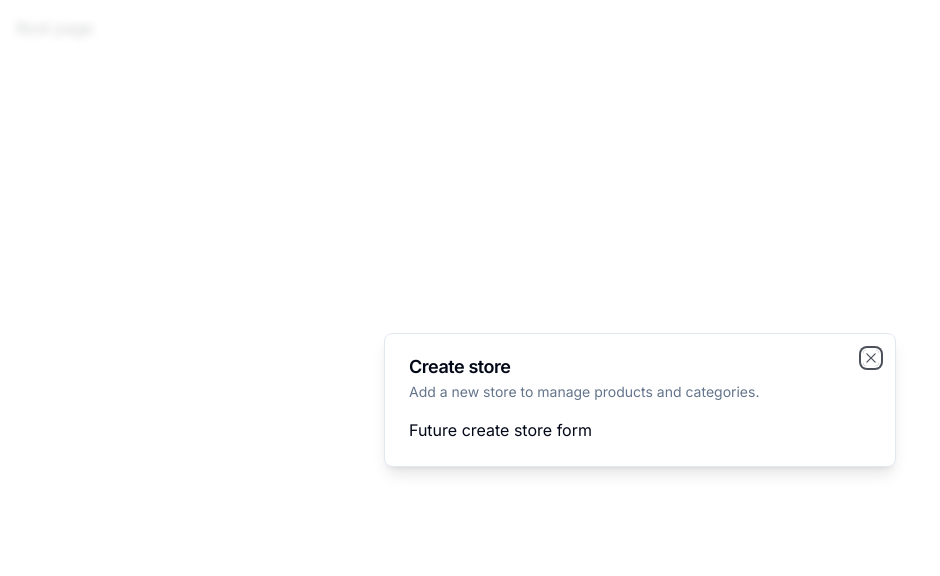
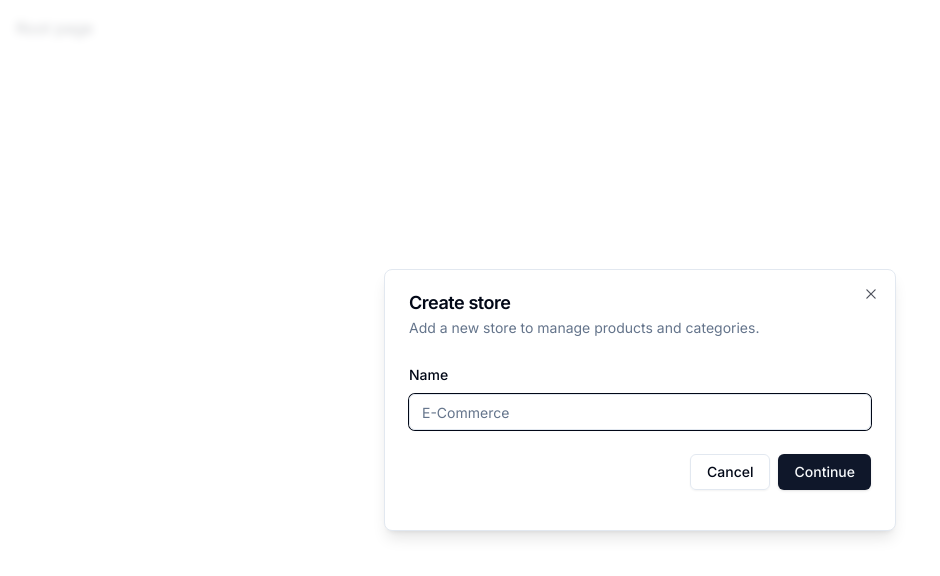
Before and after one commit to sheikhmahmudulhasanshium/E-commerce-full-stack, a Next.js app: page / in a window 1280 px wide. Shown: the top 576 px of the page, without its empty margins (0-940 px from the left). Built offline with nearby package versions, Linux system fonts and the light colour scheme.

Commit message:
form added with zod validation

```diff
--- a/app/(root)/page.tsx
+++ b/app/(root)/page.tsx
@@ -1,7 +1,6 @@
 "use client";
 
 import { useEffect } from "react";
-import { useParams } from "next/navigation";
 
 import { useStoreModal } from "@/hooks/use-store-modal";
 
--- a/components/modals/store-modal.tsx
+++ b/components/modals/store-modal.tsx
@@ -1,15 +1,57 @@
 "use client"
-
+import * as z from "zod"
 import { useStoreModal } from "@/hooks/use-store-modal"
 import { Modal } from "../ui/modal"
+import { useForm } from "react-hook-form"
+import { zodResolver } from "@hookform/resolvers/zod"
+import { Form, FormControl, FormField, FormItem, FormLabel, FormMessage } from "../ui/form"
+import { Input } from "../ui/input"
+import { Button } from "../ui/button"
+const formSchema=z.object({
+    //atleast 1 character is required
+    name:z.string().min(1),
+})
 export const StoreModal=()=>{
     const storeModal=useStoreModal()
-
-
+    const form=useForm<z.infer<typeof formSchema>>({
+        resolver: zodResolver(formSchema),
+        defaultValues:{
+            name:""
+        }
+    })
+    const onSubmit=async (values:z.infer<typeof formSchema>)=>{
+        console.log(values)
+    }
     return(
     <Modal title="Create store" description="Add a new store to manage products and categories."
     isOpen={storeModal.isOpen} onClose={storeModal.onClose}
     >
-       Future  create store form
+        <div>
+            <div className="py-2 pb-4 space-y-4">
+                <Form {...form}>
+                    <form onSubmit={form.handleSubmit(onSubmit)}>
+                        <FormField
+                        control={form.control}
+                        name="name"
+                        render={({field})=>(
+                            <FormItem>
+                                <FormLabel>Name</FormLabel>
+                                <FormControl>
+                                    <Input placeholder="E-Commerce" {...field}/>
+                                </FormControl>
+                                <FormMessage></FormMessage>
+                            </FormItem>
+                        )}
+                        />
+                        <div className="flex items-center justify-end w-full pt-6 space-x-2">
+                           <Button variant="outline" onClick={storeModal.onClose}>Cancel</Button>
+                           {/*type="submit" will trigger onSubmit props*/}
+                           <Button type="submit">Continue</Button>
+                        </div>
+                    </form>
+                </Form>
+            </div>
+        </div>
+
     </Modal>)
 }
--- /dev/null
+++ b/components/ui/form.tsx
@@ -0,0 +1,176 @@
+import * as React from "react"
+import * as LabelPrimitive from "@radix-ui/react-label"
+import { Slot } from "@radix-ui/react-slot"
+import {
+  Controller,
+  ControllerProps,
+  FieldPath,
+  FieldValues,
+  FormProvider,
+  useFormContext,
+} from "react-hook-form"
+
+import { cn } from "@/lib/utils"
+import { Label } from "@/components/ui/label"
+
+const Form = FormProvider
+
+type FormFieldContextValue<
+  TFieldValues extends FieldValues = FieldValues,
+  TName extends FieldPath<TFieldValues> = FieldPath<TFieldValues>
+> = {
+  name: TName
+}
+
+const FormFieldContext = React.createContext<FormFieldContextValue>(
+  {} as FormFieldContextValue
+)
+
+const FormField = <
+  TFieldValues extends FieldValues = FieldValues,
+  TName extends FieldPath<TFieldValues> = FieldPath<TFieldValues>
+>({
+  ...props
+}: ControllerProps<TFieldValues, TName>) => {
+  return (
+    <FormFieldContext.Provider value={{ name: props.name }}>
+      <Controller {...props} />
+    </FormFieldContext.Provider>
+  )
+}
+
+const useFormField = () => {
+  const fieldContext = React.useContext(FormFieldContext)
+  const itemContext = React.useContext(FormItemContext)
+  const { getFieldState, formState } = useFormContext()
+
+  const fieldState = getFieldState(fieldContext.name, formState)
+
+  if (!fieldContext) {
+    throw new Error("useFormField should be used within <FormField>")
+  }
+
+  const { id } = itemContext
+
+  return {
+    id,
+    name: fieldContext.name,
+    formItemId: `${id}-form-item`,
+    formDescriptionId: `${id}-form-item-description`,
+    formMessageId: `${id}-form-item-message`,
+    ...fieldState,
+  }
+}
+
+type FormItemContextValue = {
+  id: string
+}
+
+const FormItemContext = React.createContext<FormItemContextValue>(
+  {} as FormItemContextValue
+)
+
+const FormItem = React.forwardRef<
+  HTMLDivElement,
+  React.HTMLAttributes<HTMLDivElement>
+>(({ className, ...props }, ref) => {
+  const id = React.useId()
+
+  return (
+    <FormItemContext.Provider value={{ id }}>
+      <div ref={ref} className={cn("space-y-2", className)} {...props} />
+    </FormItemContext.Provider>
+  )
+})
+FormItem.displayName = "FormItem"
+
+const FormLabel = React.forwardRef<
+  React.ElementRef<typeof LabelPrimitive.Root>,
+  React.ComponentPropsWithoutRef<typeof LabelPrimitive.Root>
+>(({ className, ...props }, ref) => {
+  const { error, formItemId } = useFormField()
+
+  return (
+    <Label
+      ref={ref}
+      className={cn(error && "text-destructive", className)}
+      htmlFor={formItemId}
+      {...props}
+    />
+  )
+})
+FormLabel.displayName = "FormLabel"
+
+const FormControl = React.forwardRef<
+  React.ElementRef<typeof Slot>,
+  React.ComponentPropsWithoutRef<typeof Slot>
+>(({ ...props }, ref) => {
+  const { error, formItemId, formDescriptionId, formMessageId } = useFormField()
+
+  return (
+    <Slot
+      ref={ref}
+      id={formItemId}
+      aria-describedby={
+        !error
+          ? `${formDescriptionId}`
+          : `${formDescriptionId} ${formMessageId}`
+      }
+      aria-invalid={!!error}
+      {...props}
+    />
+  )
+})
+FormControl.displayName = "FormControl"
+
+const FormDescription = React.forwardRef<
+  HTMLParagraphElement,
+  React.HTMLAttributes<HTMLParagraphElement>
+>(({ className, ...props }, ref) => {
+  const { formDescriptionId } = useFormField()
+
+  return (
+    <p
+      ref={ref}
+      id={formDescriptionId}
+      className={cn("text-[0.8rem] text-muted-foreground", className)}
+      {...props}
+    />
+  )
+})
+FormDescription.displayName = "FormDescription"
+
+const FormMessage = React.forwardRef<
+  HTMLParagraphElement,
+  React.HTMLAttributes<HTMLParagraphElement>
+>(({ className, children, ...props }, ref) => {
+  const { error, formMessageId } = useFormField()
+  const body = error ? String(error?.message) : children
+
+  if (!body) {
+    return null
+  }
+
+  return (
+    <p
+      ref={ref}
+      id={formMessageId}
+      className={cn("text-[0.8rem] font-medium text-destructive", className)}
+      {...props}
+    >
+      {body}
+    </p>
+  )
+})
+FormMessage.displayName = "FormMessage"
+
+export {
+  useFormField,
+  Form,
+  FormItem,
+  FormLabel,
+  FormControl,
+  FormDescription,
+  FormMessage,
+  FormField,
+}
--- /dev/null
+++ b/components/ui/input.tsx
@@ -0,0 +1,25 @@
+import * as React from "react"
+
+import { cn } from "@/lib/utils"
+
+export interface InputProps
+  extends React.InputHTMLAttributes<HTMLInputElement> {}
+
+const Input = React.forwardRef<HTMLInputElement, InputProps>(
+  ({ className, type, ...props }, ref) => {
+    return (
+      <input
+        type={type}
+        className={cn(
+          "flex h-9 w-full rounded-md border border-input bg-transparent px-3 py-1 text-sm shadow-sm transition-colors file:border-0 file:bg-transparent file:text-sm file:font-medium placeholder:text-muted-foreground focus-visible:outline-none focus-visible:ring-1 focus-visible:ring-ring disabled:cursor-not-allowed disabled:opacity-50",
+          className
+        )}
+        ref={ref}
+        {...props}
+      />
+    )
+  }
+)
+Input.displayName = "Input"
+
+export { Input }
--- /dev/null
+++ b/components/ui/label.tsx
@@ -0,0 +1,26 @@
+"use client"
+
+import * as React from "react"
+import * as LabelPrimitive from "@radix-ui/react-label"
+import { cva, type VariantProps } from "class-variance-authority"
+
+import { cn } from "@/lib/utils"
+
+const labelVariants = cva(
+  "text-sm font-medium leading-none peer-disabled:cursor-not-allowed peer-disabled:opacity-70"
+)
+
+const Label = React.forwardRef<
+  React.ElementRef<typeof LabelPrimitive.Root>,
+  React.ComponentPropsWithoutRef<typeof LabelPrimitive.Root> &
+    VariantProps<typeof labelVariants>
+>(({ className, ...props }, ref) => (
+  <LabelPrimitive.Root
+    ref={ref}
+    className={cn(labelVariants(), className)}
+    {...props}
+  />
+))
+Label.displayName = LabelPrimitive.Root.displayName
+
+export { Label }
--- a/package.json
+++ b/package.json
@@ -10,16 +10,20 @@
   },
   "dependencies": {
     "@clerk/nextjs": "^4.28.1",
+    "@hookform/resolvers": "^3.3.2",
     "@radix-ui/react-dialog": "^1.0.5",
     "@radix-ui/react-icons": "^1.3.0",
+    "@radix-ui/react-label": "^2.0.2",
     "@radix-ui/react-slot": "^1.0.2",
     "class-variance-authority": "^0.7.0",
     "clsx": "^2.0.0",
     "next": "14.0.4",
     "react": "^18",
     "react-dom": "^18",
+    "react-hook-form": "^7.49.2",
     "tailwind-merge": "^2.1.0",
     "tailwindcss-animate": "^1.0.7",
+    "zod": "^3.22.4",
     "zustand": "^4.4.7"
   },
   "devDependencies": {
```
Also changed, not shown: 1 other file (tests, documents, lock files or other folders).
